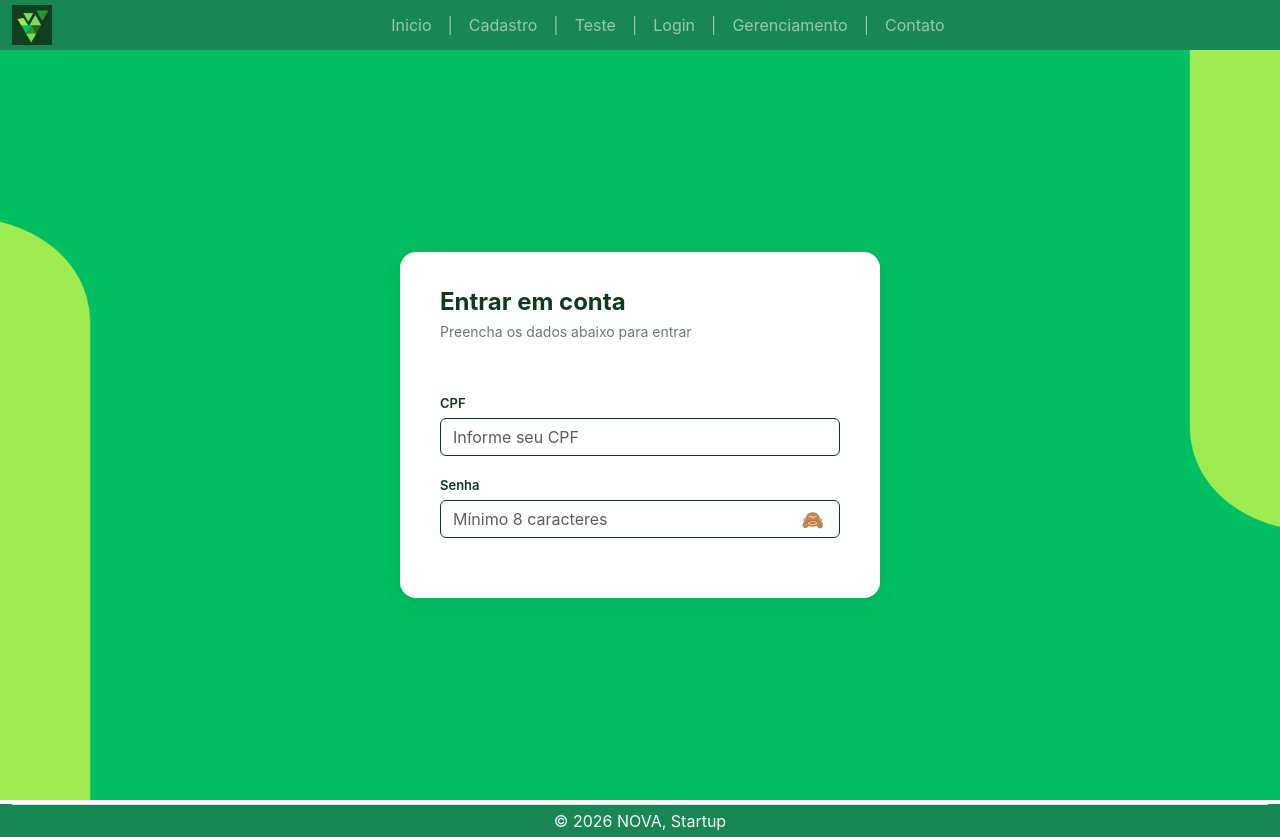
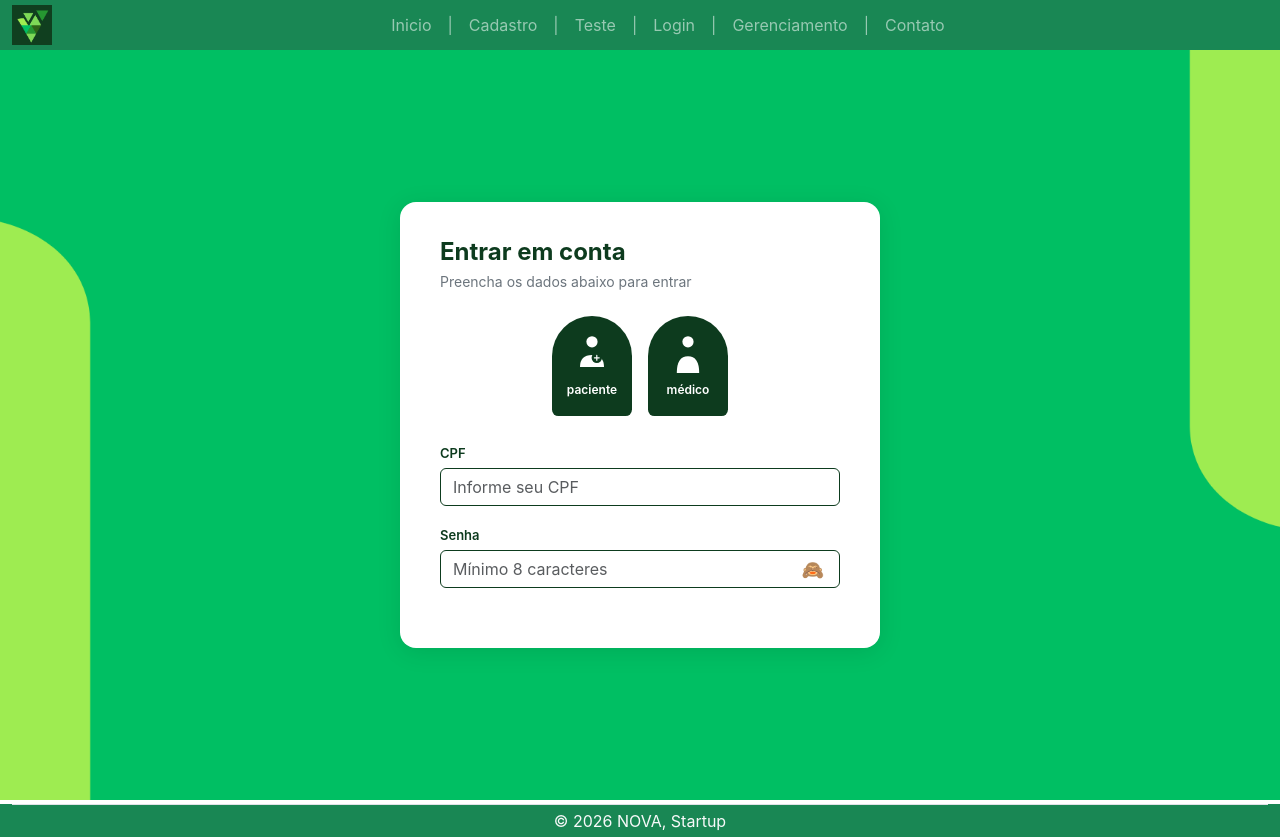
Before and after one commit to Novafisio/aulasenai, a React (Create React App) app in the folder novastartup/: page /paciente in a window 1280 px wide. Built offline with nearby package versions, Linux system fonts and the light colour scheme.

Commit message:
Adicionar efeito de hover nos botões de perfil e ajustar estilo da página de solicitações administrativas

```diff
--- a/novastartup/src/Paginas/cadastro/index.js
+++ b/novastartup/src/Paginas/cadastro/index.js
@@ -7,13 +7,14 @@ export default function Cadastro() {
   const [perfil, setPerfil] = useState(null);
   const [cpf, setCpf] = useState("");
   const [mostrarSenha, setMostrarSenha] = useState(false);
+  const [hoveredPerfil, setHoveredPerfil] = useState(null);
 
   const estiloArco = (p) => ({
     width: 180,
     height: 220,
     borderRadius: "100px 100px 16px 16px",
-    backgroundColor: perfil === p ? "#145228" : "#0D3B1E",
-    border: perfil === p ? "4px solid #5FBF82" : "4px solid transparent",
+    backgroundColor: perfil === p ? "#145228" : (hoveredPerfil === p ? "#145228" : "#0D3B1E"),
+    border: perfil === p ? "4px solid #5FBF82" : (hoveredPerfil === p ? "4px solid #5FBF82" : "4px solid transparent"),
     display: "flex",
     flexDirection: "column",
     alignItems: "center",
@@ -21,6 +22,7 @@ export default function Cadastro() {
     gap: 14,
     cursor: "pointer",
     transition: "all 0.2s ease",
+    transform: hoveredPerfil === p ? "scale(1.05)" : "scale(1)",
   });
 
   const estiloTexto = {
@@ -101,6 +103,8 @@ export default function Cadastro() {
                 <button
                   style={estiloArco("paciente")}
                   onClick={() => setPerfil("paciente")}
+                  onMouseEnter={() => setHoveredPerfil("paciente")}
+                  onMouseLeave={() => setHoveredPerfil(null)}
                 >
                   <svg style={estiloIcone} viewBox="0 0 100 100">
                     <circle cx="50" cy="22" r="14" />
@@ -120,6 +124,8 @@ export default function Cadastro() {
                 <button
                   style={estiloArco("medico")}
                   onClick={() => setPerfil("medico")}
+                  onMouseEnter={() => setHoveredPerfil("medico")}
+                  onMouseLeave={() => setHoveredPerfil(null)}
                 >
                   <svg style={estiloIcone} viewBox="0 0 100 100">
                     <circle cx="50" cy="22" r="14" />
--- a/novastartup/src/Paginas/login/index.js
+++ b/novastartup/src/Paginas/login/index.js
@@ -7,6 +7,7 @@ import Rodape from "../../Componentes/rodape";
 export default function Login() {
   const [perfilSelecionado, setPerfilSelecionado] = useState(null);
   const [mostrarSenha, setMostrarSenha] = useState(false);
+  const [hoveredPerfil, setHoveredPerfil] = useState(null);
 
   const navigate = useNavigate();
 
@@ -15,11 +16,11 @@ export default function Login() {
     height: 220,
     borderRadius: "100px 100px 16px 16px",
     backgroundColor:
-      perfilSelecionado === perfil ? "#145228" : "#0D3B1E",
+      perfilSelecionado === perfil ? "#145228" : (hoveredPerfil === perfil ? "#145228" : "#0D3B1E"),
     border:
       perfilSelecionado === perfil
         ? "4px solid #5FBF82"
-        : "4px solid transparent",
+        : (hoveredPerfil === perfil ? "4px solid #5FBF82" : "4px solid transparent"),
     display: "flex",
     flexDirection: "column",
     alignItems: "center",
@@ -27,6 +28,7 @@ export default function Login() {
     gap: 14,
     cursor: "pointer",
     transition: "all 0.2s ease",
+    transform: hoveredPerfil === perfil ? "scale(1.05)" : "scale(1)",
   });
 
   const estiloTexto = {
@@ -98,6 +100,8 @@ export default function Login() {
                 <button
                   style={estiloArco("paciente")}
                   onClick={() => setPerfilSelecionado("paciente")}
+                  onMouseEnter={() => setHoveredPerfil("paciente")}
+                  onMouseLeave={() => setHoveredPerfil(null)}
                 >
                   <svg style={estiloIcone} viewBox="0 0 100 100">
                     <circle cx="50" cy="22" r="14" />
@@ -117,6 +121,8 @@ export default function Login() {
                 <button
                   style={estiloArco("medico")}
                   onClick={() => setPerfilSelecionado("medico")}
+                  onMouseEnter={() => setHoveredPerfil("medico")}
+                  onMouseLeave={() => setHoveredPerfil(null)}
                 >
                   <svg style={estiloIcone} viewBox="0 0 100 100">
                     <circle cx="50" cy="22" r="14" />
--- a/novastartup/src/Paginas/medico-login/index.js
+++ b/novastartup/src/Paginas/medico-login/index.js
@@ -7,13 +7,14 @@ export default function Medico() {
   const [perfil, setPerfil] = useState(null);
   const [cpf, setCpf] = useState("");
   const [mostrarSenha, setMostrarSenha] = useState(false);
+  const [hoveredPerfil, setHoveredPerfil] = useState(null);
 
   const estiloArco = (p) => ({
     width: 110,
     height: 130,
     borderRadius: "60px 60px 10px 10px",
-    backgroundColor: perfil === p ? "#145228" : "#0D3B1E",
-    border: perfil === p ? "3px solid #5FBF82" : "3px solid transparent",
+    backgroundColor: perfil === p ? "#145228" : (hoveredPerfil === p ? "#145228" : "#0D3B1E"),
+    border: perfil === p ? "3px solid #5FBF82" : (hoveredPerfil === p ? "3px solid #5FBF82" : "3px solid transparent"),
     display: "flex",
     flexDirection: "column",
     alignItems: "center",
@@ -21,6 +22,7 @@ export default function Medico() {
     gap: 8,
     cursor: "pointer",
     transition: "all 0.2s ease",
+    transform: hoveredPerfil === p ? "scale(1.05)" : "scale(1)",
   });
 
   const handleCPF = (e) => {
@@ -114,6 +116,8 @@ export default function Medico() {
               <button
                 style={estiloArco("medico")}
                 onClick={() => setPerfil("medico")}
+                onMouseEnter={() => setHoveredPerfil("medico")}
+                onMouseLeave={() => setHoveredPerfil(null)}
               >
                 <svg
                   width={40}
--- a/novastartup/src/Paginas/paciente-login/index.js
+++ b/novastartup/src/Paginas/paciente-login/index.js
@@ -7,13 +7,14 @@ export default function Paciente() {
   const [perfil, setPerfil] = useState(null);
   const [cpf, setCpf] = useState("");
   const [mostrarSenha, setMostrarSenha] = useState(false);
+  const [hoveredPerfil, setHoveredPerfil] = useState(null);
 
   const estiloArco = (p) => ({
     width: 110,
     height: 130,
     borderRadius: "60px 60px 10px 10px",
-    backgroundColor: perfil === p ? "#145228" : "#0D3B1E",
-    border: perfil === p ? "3px solid #5FBF82" : "3px solid transparent",
+    backgroundColor: perfil === p ? "#145228" : (hoveredPerfil === p ? "#145228" : "#0D3B1E"),
+    border: perfil === p ? "3px solid #5FBF82" : (hoveredPerfil === p ? "3px solid #5FBF82" : "3px solid transparent"),
     display: "flex",
     flexDirection: "column",
     alignItems: "center",
@@ -21,6 +22,7 @@ export default function Paciente() {
     gap: 8,
     cursor: "pointer",
     transition: "all 0.2s ease",
+    transform: hoveredPerfil === p ? "scale(1.05)" : "scale(1)",
   });
 
   const handleCPF = (e) => {
@@ -109,8 +111,90 @@ export default function Paciente() {
                 marginBottom: 24,
               }}
             >
+              <button
+                style={{
+                  width: 80,
+                  height: 100,
+                  borderRadius: "50px 50px 8px 8px",
+                  backgroundColor: perfil === "paciente" ? "#145228" : (hoveredPerfil === "paciente" ? "#145228" : "#0D3B1E"),
+                  border: perfil === "paciente" ? "3px solid #5FBF82" : (hoveredPerfil === "paciente" ? "3px solid #5FBF82" : "3px solid transparent"),
+                  display: "flex",
+                  flexDirection: "column",
+                  alignItems: "center",
+                  justifyContent: "center",
+                  gap: 8,
+                  cursor: "pointer",
+                  transition: "all 0.2s ease",
+                  transform: hoveredPerfil === "paciente" ? "scale(1.05)" : "scale(1)",
+                }}
+                onClick={() => setPerfil("paciente")}
+                onMouseEnter={() => setHoveredPerfil("paciente")}
+                onMouseLeave={() => setHoveredPerfil(null)}
+              >
+                <svg width={40} height={40} viewBox="0 0 100 100" fill="white">
+                  <circle cx="50" cy="22" r="14" />
+                  <path d="M20 85 Q20 55 50 55 Q80 55 80 85Z" />
+                  <circle cx="62" cy="62" r="13" fill="#0D3B1E" />
+                  <path
+                    d="M56 62 h12 M62 56 v12"
+                    stroke="white"
+                    strokeWidth="3"
+                    strokeLinecap="round"
+                  />
+                </svg>
+                <span
+                  style={{
+                    color: "white",
+                    fontSize: 12,
+                    fontWeight: 600,
+                  }}
+                >
+                  paciente
+                </span>
+              </button>
 
-
+              <button
+                style={{
+                  width: 80,
+                  height: 100,
+                  borderRadius: "50px 50px 8px 8px",
+                  backgroundColor: perfil === "medico" ? "#145228" : (hoveredPerfil === "medico" ? "#145228" : "#0D3B1E"),
+                  border: perfil === "medico" ? "3px solid #5FBF82" : (hoveredPerfil === "medico" ? "3px solid #5FBF82" : "3px solid transparent"),
+                  display: "flex",
+                  flexDirection: "column",
+                  alignItems: "center",
+                  justifyContent: "center",
+                  gap: 8,
+                  cursor: "pointer",
+                  transition: "all 0.2s ease",
+                  transform: hoveredPerfil === "medico" ? "scale(1.05)" : "scale(1)",
+                }}
+                onClick={() => setPerfil("medico")}
+                onMouseEnter={() => setHoveredPerfil("medico")}
+                onMouseLeave={() => setHoveredPerfil(null)}
+              >
+                <svg width={40} height={40} viewBox="0 0 100 100" fill="white">
+                  <circle cx="50" cy="22" r="14" />
+                  <path d="M22 100 Q22 58 50 58 Q78 58 78 100Z" />
+                  <path
+                    d="M36 67 C29 71 26 81 29 89 C32 97 40 99 41 91 C42 83 40 73 36 67Z"
+                    fill="none"
+                    stroke="white"
+                    strokeWidth="3.5"
+                    strokeLinecap="round"
+                  />
+                  <circle cx="41" cy="91" r="5" />
+                </svg>
+                <span
+                  style={{
+                    color: "white",
+                    fontSize: 12,
+                    fontWeight: 600,
+                  }}
+                >
+                  médico
+                </span>
+              </button>
             </div>
 
             {/* Formulário */}
--- a/novastartup/src/Paginas/solicitações_adm/index.js
+++ b/novastartup/src/Paginas/solicitações_adm/index.js
@@ -1,5 +1,6 @@
 import Layout from "../../Componentes/layout";
 import Rodape from "../../Componentes/rodape";
+import fundo from "../../Componentes/imagens/fundo.png";
 
 export default function SolicitacoesAdm() {
   const SolicitacaoItem = () => (
@@ -20,17 +21,27 @@ export default function SolicitacoesAdm() {
   );
 
   return (
-    <>
+    <div
+      style={{
+        backgroundImage: `url(${fundo})`,
+        backgroundSize: "cover",
+        backgroundPosition: "center",
+        backgroundRepeat: "no-repeat",
+        minHeight: "100vh",
+        display: "flex",
+        flexDirection: "column",
+      }}
+    >
       <style>{`
         .page-wrapper {
-          background: linear-gradient(135deg, #4caf50 0%, #45a049 100%) !important;
+          background: transparent !important;
           min-height: 100vh !important;
           display: flex !important;
           flex-direction: column !important;
         }
 
         .page-wrapper main {
-          background: linear-gradient(135deg, #4caf50 0%, #45a049 100%) !important;
+          background: transparent !important;
           flex: 1 !important;
         }
 
@@ -151,7 +162,6 @@ export default function SolicitacoesAdm() {
         }
       `}</style>
 
-      <div className="page-wrapper">
       <Layout>
         <div className="solicitations-wrapper">
           <div className="content-wrapper">
@@ -184,6 +194,5 @@ export default function SolicitacoesAdm() {
 
       <Rodape />
     </div>
-    </>
   );
 }
```
Lines whose indentation alone changed are shown as unchanged.
